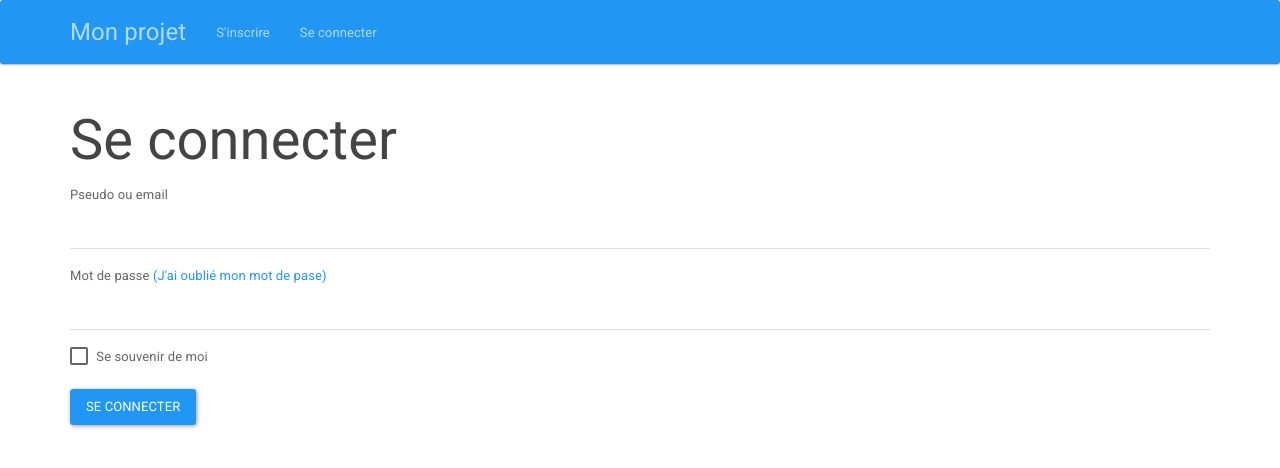
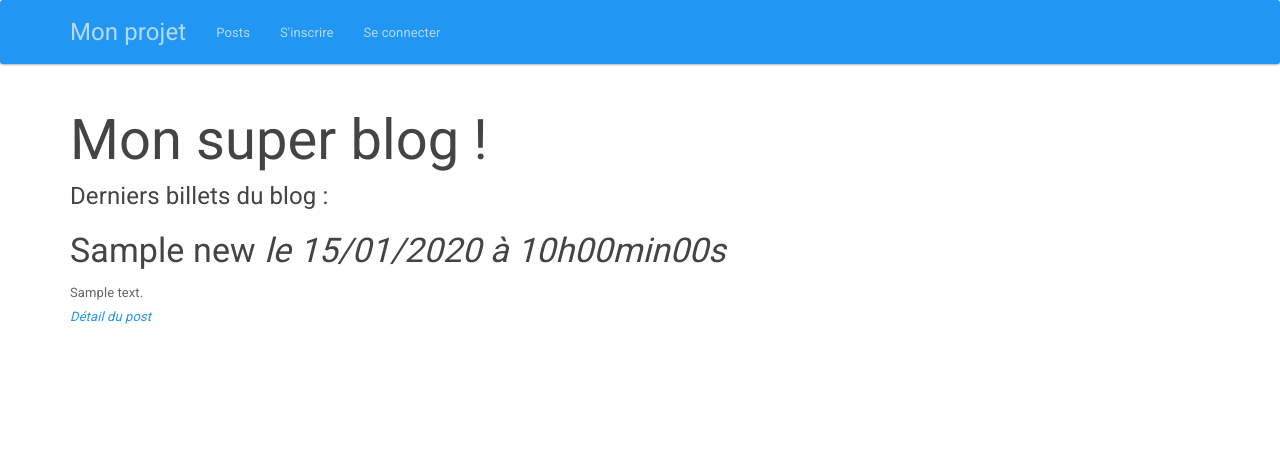
Before and after one commit to morantg/P5, a PHP site: page /p5_test/ in a window 1280 px wide. Shown: the top 468 px of the page. Run offline with PHP 8.4, Linux system fonts and the light colour scheme; tables that the repository leaves empty or names only in its code hold one stand-in row (values such as "Sample post").

Commit message:
adding a news module

```diff
--- a/controller/frontend.php
+++ b/controller/frontend.php
@@ -136,3 +136,23 @@ function reset_password()
 	}
 	require 'view/reset_view.php';
 }
+
+function listPosts()
+{
+    $db = DBFactory::getMysqlConnexionWithPDO();
+    $postManager = new PostManager($db);
+    $posts = $postManager->getPosts();
+
+    require('view/listPostsView.php');
+}
+
+function post()
+{
+    $db = DBFactory::getMysqlConnexionWithPDO();
+    $postManager = new PostManager($db);
+
+
+    $post = $postManager->getPost($_GET['id']);
+
+	require('view/PostView.php');
+}
--- a/inc/header.php
+++ b/inc/header.php
@@ -33,8 +33,10 @@
         <div id="navbar" class="collapse navbar-collapse">
           <ul class="nav navbar-nav">
             <?php if(isset($_SESSION['auth'])): ?>
+              <li><a href="index.php?action=listPosts">Posts</a></li>
               <li><a href="index.php?action=logout">deco</a></li>
             <?php else: ?>
+            <li><a href="index.php?action=listPosts">Posts</a></li>
             <li><a href="index.php?action=register">S'inscrire</a></li>
             <li><a href="index.php?action=login">Se connecter</a></li>
           <?php endif; ?>
--- a/index.php
+++ b/index.php
@@ -18,7 +18,20 @@ if (isset($_GET['action'])) {
         	forget();
         }elseif ($_GET['action'] == 'reset_password') {
             reset_password();
+        }elseif($_GET['action'] == 'listPosts') {
+            listPosts();
+        }elseif ($_GET['action'] == 'post') {
+             post();
+        }elseif ($_GET['action'] == 'addComment') {
+            if (isset($_GET['id']) && $_GET['id'] > 0) {
+                if (!empty($_POST['author']) && !empty($_POST['comment'])) {
+                    addComment($_GET['id'], $_POST['author'], $_POST['comment']);
+                }
+            }
+
         }
-    }else{
-        	login();
+
     }
+    else{
+        listPosts();
+}
--- /dev/null
+++ b/model/PostManager.php
@@ -0,0 +1,28 @@
+<?php
+
+
+class PostManager
+{
+
+    private $db;
+
+    public function __construct(PDO $db)
+    {
+        $this->db = $db;
+    }
+
+    public function getPosts()
+    {
+        $req = $this->db->query('SELECT id, titre, contenu, DATE_FORMAT(dateAjout, \'%d/%m/%Y à %Hh%imin%ss\') AS creation_date_fr FROM news ORDER BY dateAjout DESC LIMIT 0, 5');
+        return $req;
+    }
+
+    public function getPost($postId)
+    {
+        $req = $this->db->prepare('SELECT id, titre, contenu, DATE_FORMAT(dateAjout, \'%d/%m/%Y à %Hh%imin%ss\') AS creation_date_fr FROM news WHERE id = ?');
+        $req->execute(array($postId));
+        $post = $req->fetch();
+
+        return $post;
+    }
+}
--- /dev/null
+++ b/view/listPostsView.php
@@ -0,0 +1,29 @@
+<?php require 'inc/header.php'; ?>
+
+<?php $title = 'Mon blog'; ?>
+
+<h1>Mon super blog !</h1>
+<h4>Derniers billets du blog :</h4>
+
+<?php
+while ($data = $posts->fetch(PDO::FETCH_ASSOC))
+{
+?>
+    <div class="news">
+        <h3>
+            <?= $data['titre'] ?>
+            <em>le <?= $data['creation_date_fr'] ?></em>
+        </h3>
+
+        <p>
+            <?= $data['contenu'] ?>
+            <br />
+            <em><a href="index.php?action=post&amp;id=<?= $data['id'] ?>">Détail du post</a></em>
+        </p>
+    </div>
+<?php
+}
+$posts->closeCursor();
+?>
+
+<?php require 'inc/footer.php'; ?>
```
Also changed, not shown: view/PostView.php (added, +20 -0 lines).
